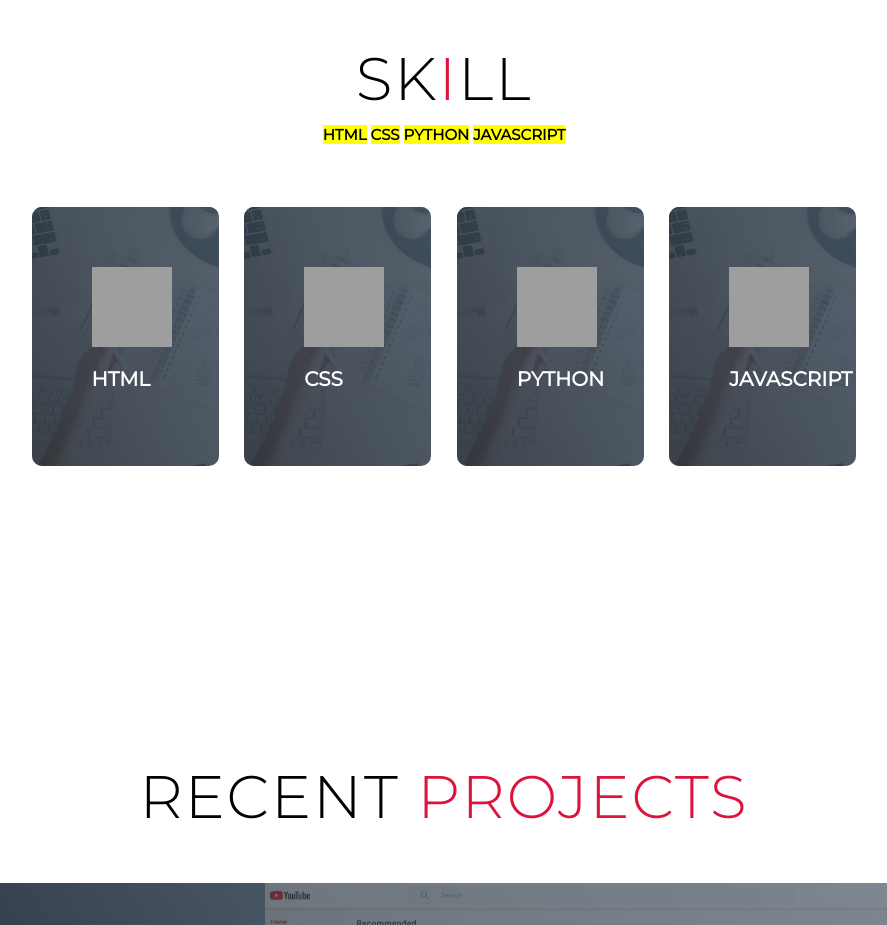
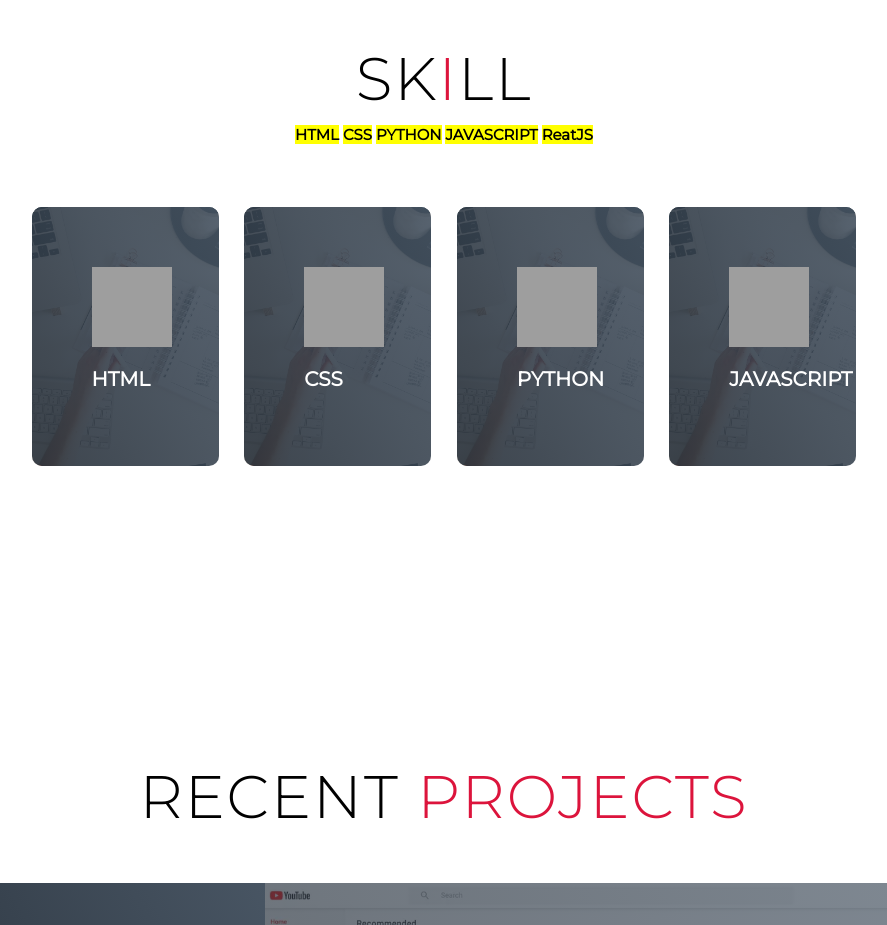
Before and after one commit to AyushOmar72/professional-website, a plain HTML site: page index.html in a window 1280 px wide. Shown: the part 940-1865 px from the top of the page, without its empty margins (196-1083 px from the left). Drawn offline with Linux system fonts and the light colour scheme; grey boxes are pictures that could not be loaded.

Commit message:
Update index.html

```diff
--- a/index.html
+++ b/index.html
@@ -54,7 +54,7 @@
     <div class="services container">
       <div class="service-top">
         <h1 class="section-title">Sk<span>i</span>ll</h1>
-        <h1><mark>HTML</mark>    <mark>CSS</mark>    <mark>PYTHON</mark>  <mark>JAVASCRIPT</mark>   </h1>
+        <h1><mark>HTML</mark>    <mark>CSS</mark>    <mark>PYTHON</mark>  <mark>JAVASCRIPT</mark> <mark> ReatJS</mark>  </h1>
       </div>
       <div class="service-bottom">
         <div class="service-item">
```
